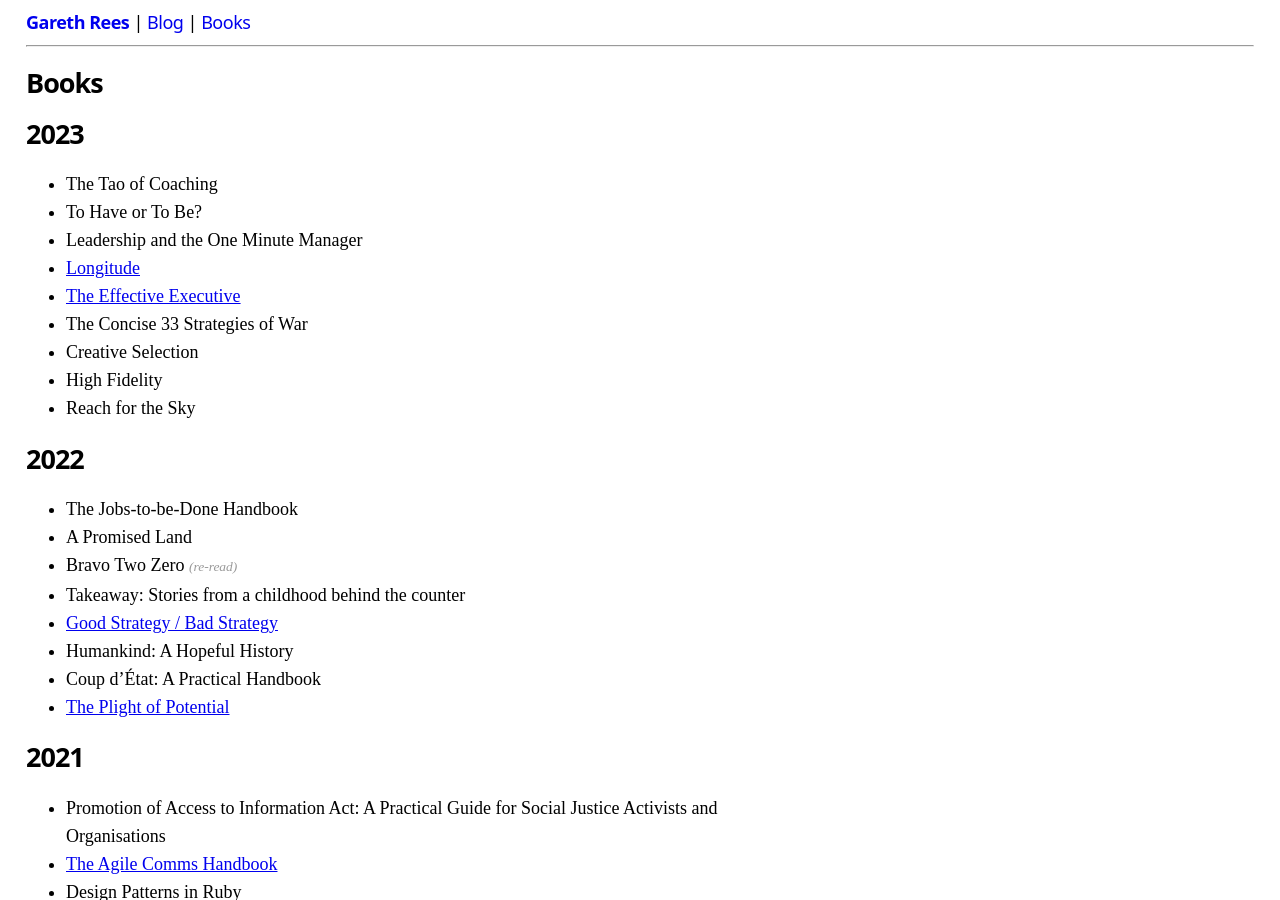
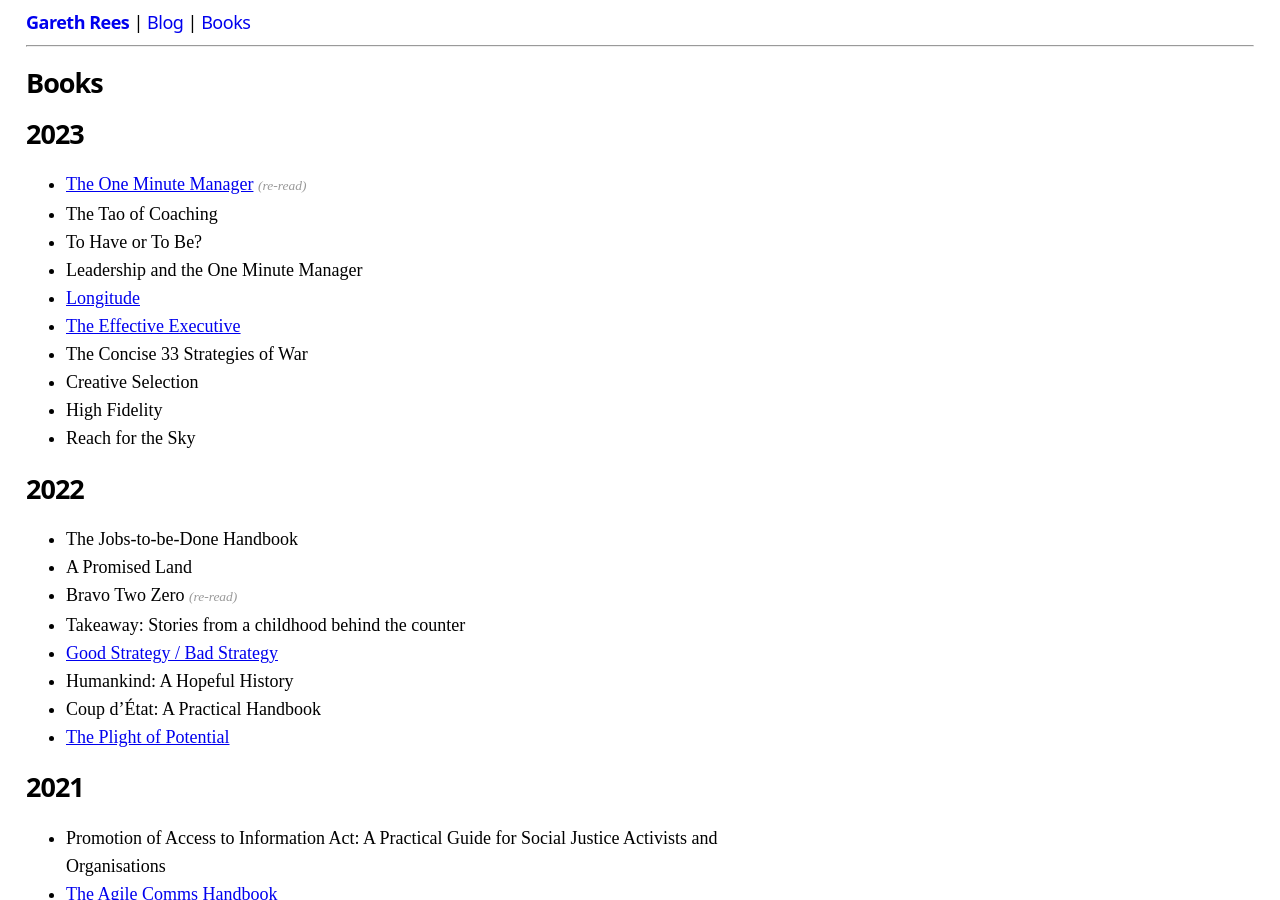
Before and after one commit to garethrees/garethrees.github.com, a Jekyll site: the page built from books.html, in a window 1280 px wide and 900 px high. Built offline with Jekyll 4.4.1, drawn with Linux system fonts in a browser that asks for light colours.

Commit message:
Update books

```diff
--- a/_data/books.yml
+++ b/_data/books.yml
@@ -1,4 +1,7 @@
 2023:
+- title: The One Minute Manager
+  post: /2014/01/12/book-review-the-one-minute-manager
+  note: re-read
 - title: The Tao of Coaching
 - title: To Have or To Be?
 - title: Leadership and the One Minute Manager
```
